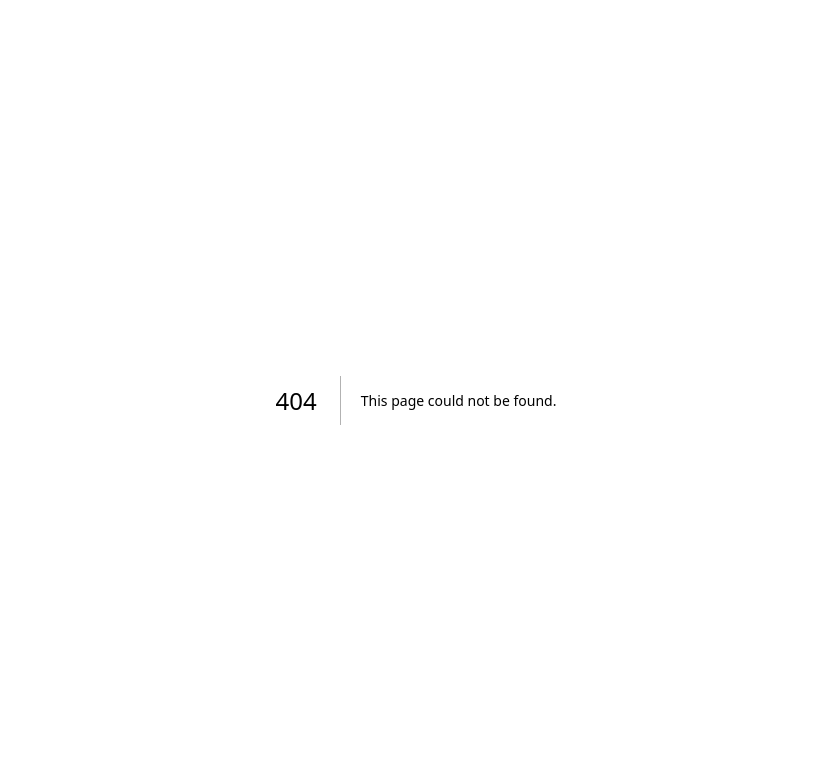
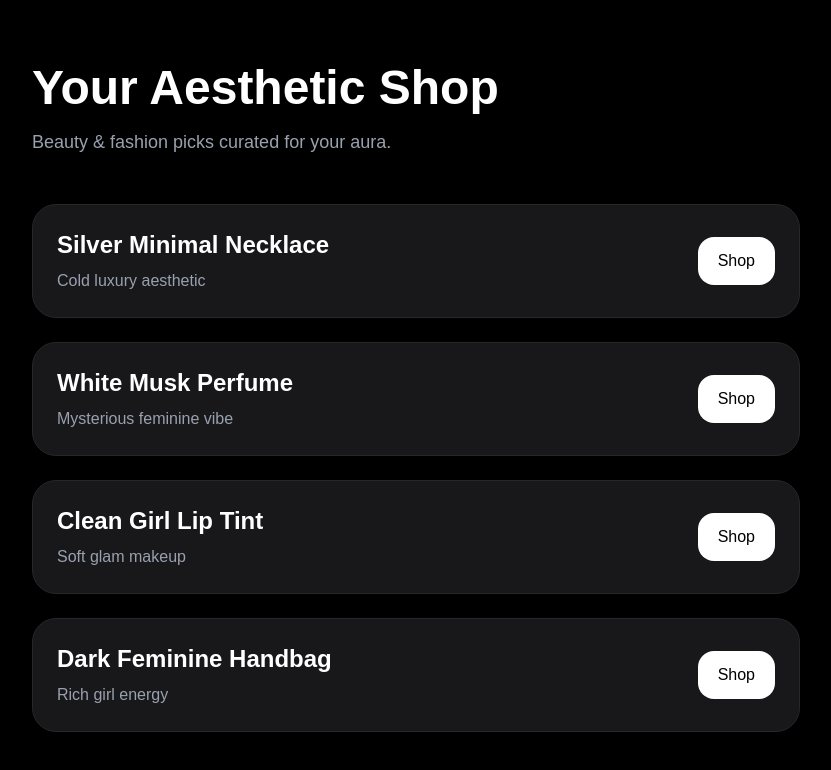
Before and after one commit to newyuzen/luxify, a Next.js app: page /shop in a window 1280 px wide. Before the commit this address had no page. Shown: the top 770 px of the page, without its empty margins (224-1055 px from the left). Built offline with nearby package versions, Linux system fonts and the light colour scheme.

Commit message:
add shop page

```diff
--- a/app/page.tsx
+++ b/app/page.tsx
@@ -32,12 +32,11 @@ export default function Home() {
       const scores = [82, 86, 89, 93, 96, 98];
 
       const types = [
-        "Cold Beauty",
-        "Luxury Muse",
-        "Main Character Energy",
-        "Soft Glam Aura",
+        "Cold Luxury",
+        "Soft Glam",
+        "Dark Feminine",
+        "Main Character",
         "Editorial Face",
-        "Dark Feminine",
         "Rich Girl Energy",
       ];
 
@@ -216,7 +215,6 @@ export default function Home() {
 
               </div>
 
-
               <button
                 onClick={() => {
                   if (navigator.share) {
@@ -225,93 +223,19 @@ export default function Home() {
                       text: "Check out my aura result ✨",
                       url: window.location.href,
                     });
-    } else {
-      alert("Sharing not supported");
                   }
-
                 }}
                 className="w-full mt-8 bg-white text-black py-3 rounded-2xl font-semibold hover:scale-105 transition"
               >
                 Share Result
               </button>
-                className="w-full mt-8 bg-white text-black py-3 rounded-2xl font-semibold hover:scale-105 transition"
-
-                Download Result
-
-
-              <div className="mt-10">
-                <h3 className="text-xl font-semibold mb-4">
-                  Recommended For Your Aura
-                </h3>
-
-                <p className="text-gray-400 text-sm mb-4">
-                  Recommended beauty picks for your vibe
-                </p>
-
-                <div className="space-y-4">
-
-                  <div className="bg-zinc-800 rounded-2xl p-4 flex items-center justify-between">
-                    <div>
-                      <p className="font-medium">
-                        Silver Minimal Necklace
-                      </p>
-
-                      <p className="text-sm text-gray-400">
-                        Cold luxury aesthetic
-                      </p>
-                    </div>
 
               <a
-                      href="https://www.yesstyle.com"
-                      target="_blank"
-                      className="bg-white text-black px-4 py-2 rounded-xl text-sm font-medium hover:scale-105 transition"
+                href="/shop"
+                className="block w-full mt-4 bg-zinc-800 text-white py-3 rounded-2xl font-semibold text-center hover:scale-105 transition"
               >
-                      Shop
+                View Your Aesthetic
               </a>
-                  </div>
-
-                  <div className="bg-zinc-800 rounded-2xl p-4 flex items-center justify-between">
-                    <div>
-                      <p className="font-medium">
-                        Clean Girl Lip Tint
-                      </p>
-
-                      <p className="text-sm text-gray-400">
-                        Soft glam makeup
-                      </p>
-                    </div>
-
-                    <a
-                      href="https://linkgo.one/s/jq1Mf"
-                      target="_blank"
-                      className="bg-white text-black px-4 py-2 rounded-xl text-sm font-medium hover:scale-105 transition"
-                    >
-                      Shop
-                    </a>
-                  </div>
-
-                  <div className="bg-zinc-800 rounded-2xl p-4 flex items-center justify-between">
-                    <div>
-                      <p className="font-medium">
-                        White Musk Perfume
-                      </p>
-
-                      <p className="text-sm text-gray-400">
-                        Mysterious feminine vibe
-                      </p>
-                    </div>
-
-                    <a
-                      href="https://www.amazon.com"
-                      target="_blank"
-                      className="bg-white text-black px-4 py-2 rounded-xl text-sm font-medium hover:scale-105 transition"
-                    >
-                      Shop
-                    </a>
-                  </div>
-
-                </div>
-              </div>
 
             </div>
           )}
--- /dev/null
+++ b/app/shop/page.tsx
@@ -0,0 +1,111 @@
+export default function ShopPage() {
+  return (
+    <main className="min-h-screen bg-black text-white px-6 py-16">
+
+      <div className="max-w-3xl mx-auto">
+
+        <h1 className="text-5xl font-bold mb-4">
+          Your Aesthetic Shop
+        </h1>
+
+        <p className="text-gray-400 mb-12 text-lg">
+          Beauty & fashion picks curated for your aura.
+        </p>
+
+        <div className="space-y-6">
+
+          <div className="bg-zinc-900 border border-zinc-800 rounded-3xl p-6 flex items-center justify-between">
+
+            <div>
+              <h2 className="text-2xl font-semibold">
+                Silver Minimal Necklace
+              </h2>
+
+              <p className="text-gray-400 mt-2">
+                Cold luxury aesthetic
+              </p>
+            </div>
+
+            <a
+              href="https://linkgo.one/s/4zhvT"
+              target="_blank"
+              className="bg-white text-black px-5 py-3 rounded-2xl font-medium hover:scale-105 transition"
+            >
+              Shop
+            </a>
+
+          </div>
+
+          <div className="bg-zinc-900 border border-zinc-800 rounded-3xl p-6 flex items-center justify-between">
+
+            <div>
+              <h2 className="text-2xl font-semibold">
+                White Musk Perfume
+              </h2>
+
+              <p className="text-gray-400 mt-2">
+                Mysterious feminine vibe
+              </p>
+            </div>
+
+            <a
+              href="https://linkgo.one/s/iO5h1"
+              target="_blank"
+              className="bg-white text-black px-5 py-3 rounded-2xl font-medium hover:scale-105 transition"
+            >
+              Shop
+            </a>
+
+          </div>
+
+          <div className="bg-zinc-900 border border-zinc-800 rounded-3xl p-6 flex items-center justify-between">
+
+            <div>
+              <h2 className="text-2xl font-semibold">
+                Clean Girl Lip Tint
+              </h2>
+
+              <p className="text-gray-400 mt-2">
+                Soft glam makeup
+              </p>
+            </div>
+
+            <a
+              href="https://afflink.one/s/f0yrJ"
+              target="_blank"
+              className="bg-white text-black px-5 py-3 rounded-2xl font-medium hover:scale-105 transition"
+            >
+              Shop
+            </a>
+
+          </div>
+
+          <div className="bg-zinc-900 border border-zinc-800 rounded-3xl p-6 flex items-center justify-between">
+
+            <div>
+              <h2 className="text-2xl font-semibold">
+                Dark Feminine Handbag
+              </h2>
+
+              <p className="text-gray-400 mt-2">
+                Rich girl energy
+              </p>
+            </div>
+
+            <a
+              href="https://onelink.one/s/WPX5s"
+              target="_blank"
+              className="bg-white text-black px-5 py-3 rounded-2xl font-medium hover:scale-105 transition"
+            >
+              Shop
+            </a>
+
+          </div>
+
+        </div>
+
+      </div>
+
+    </main>
+  );
+}
```
Lines whose indentation alone changed are shown as unchanged.
